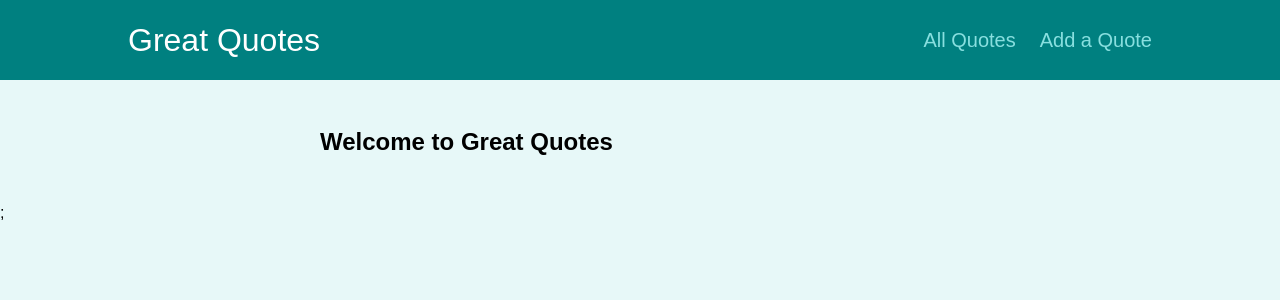
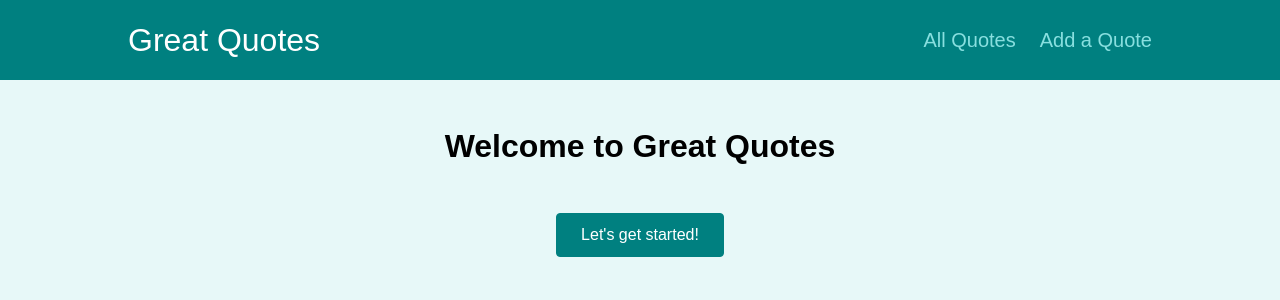
Before and after one commit to lucasdreher/react-complete-guide-09-time-to-practice-starting-code, a React (Create React App) app: page /welcome in a window 1280 px wide. Shown: the top 300 px of the page. Built offline with nearby package versions, Linux system fonts and the light colour scheme; the HTML template or start-up script is replaced by a standard one.

Commit message:
Welcome page has btn to quotes

```diff
--- a/src/pages/Welcome.js
+++ b/src/pages/Welcome.js
@@ -1,8 +1,16 @@
+import { Fragment } from 'react';
+import { Link } from 'react-router-dom';
+
 const Welcome = () => {
 	return (
-		<section>
-			<h1>Welcome to Great Quotes</h1>
-		</section>
+		<Fragment>
+			<h1 className="centered">Welcome to Great Quotes</h1>
+			<div className="centered">
+				<Link className="btn" to="/quotes">
+					Let's get started!
+				</Link>
+			</div>
+		</Fragment>
 	);
 };
 
```
